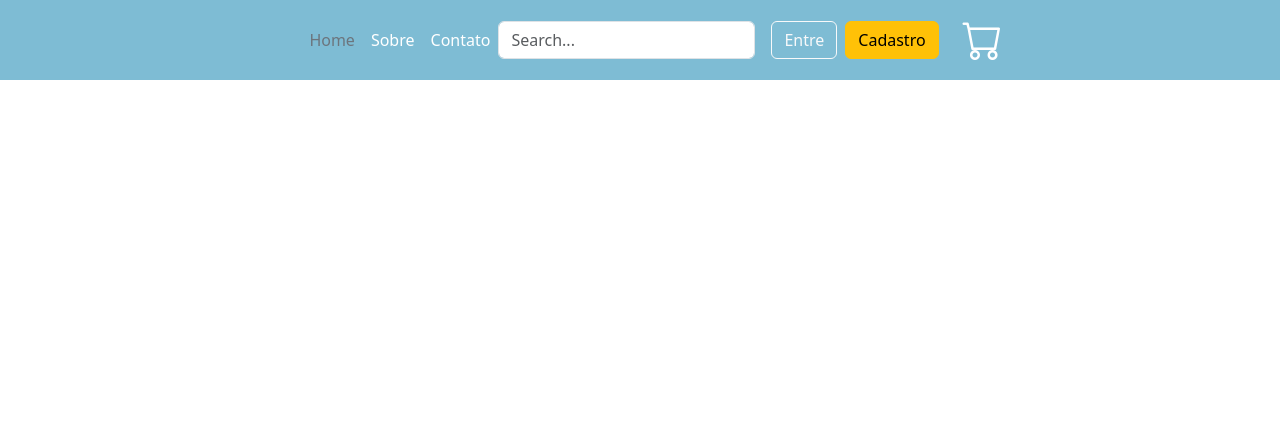
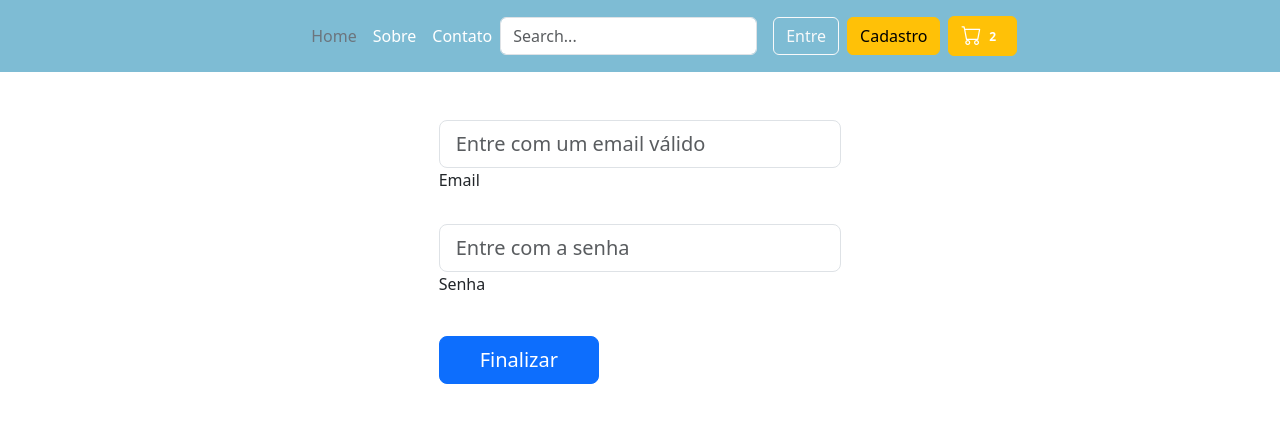
Before and after one commit to jeffersonfs/vue-store, a Vue app: page /cadastro in a window 1280 px wide. Shown: the top 422 px of the page. Built offline with nearby package versions, Linux system fonts and the light colour scheme.

Commit message:
Fixed bug - change to multiple cart

```diff
--- a/src/components/CartItem.vue
+++ b/src/components/CartItem.vue
@@ -61,6 +61,10 @@ function update(){
     store.products[props.id] = quantity.value
 }
 
+function remove(){
+   delete store.products[props.id]
+}
+
 </script>
 
 <template>
@@ -94,7 +98,7 @@ function update(){
           <h5 class="mb-0"><span class="text-muted">R$ </span> 1000,00</h5>
         </div>
         <div class="col-md-1 col-lg-1 col-xl-1 text-end">
-          <a href="#!" class="text-danger"><i class="bi bi-trash bi-lg"></i></a>
+          <button @click="remove" class="text-danger"><i class="bi bi-trash bi-lg"></i></button>
         </div>
       </div>
     </div>
--- a/src/components/Header.vue
+++ b/src/components/Header.vue
@@ -41,8 +41,11 @@ function logout(){
           <p>{{store.email}}</p>
           <button type="button" class="btn btn-warning" @click="logout()">Sair</button>
         </div>
-        <div class="md-2">
-           <i class="bi bi-cart px-4 display-6"></i>
+        <div class="px-2 md-2">
+           <router-link to="/cart" class=" btn btn-warning">
+           <i class="bi bi-cart text-white h5">
+</i><span class="badge  ">2</span>
+        </router-link>
         </div>
       </div>
 </header>
--- a/src/router/index.ts
+++ b/src/router/index.ts
@@ -5,7 +5,7 @@ import AppMain from "../views/AppMain.vue"
 import AppProduct from "../views/AppProduct.vue"
 import AppLogin from "../views/AppLogin.vue"
 import AppCart from "../views/AppCart.vue"
-// import AppCreateUser from "../views/AppCreateUser.vue"
+import AppCreateUser from "../views/AppCreateUser.vue"
 
 const routes = [
   {
@@ -29,21 +29,25 @@ const routes = [
     component: AppProduct
   },
   {
+    path: '/cart/',
+    name: 'Cart',
+    component: AppCart
+  },
+  {
     path: '/addToCart/:id',
-    name: 'Cart',
+    name: 'AddCart',
     component: AppCart
   },
   {
     path: '/login',
     name: 'Login',
     component: AppLogin
+  },
+  {
+    path: '/cadastro',
+    name: 'Cadastro',
+    component: AppCreateUser
   }
-  //{
-  //  path: '/cadastro',
-  //  name: 'Cadastro',
-  //  component: AppCreateUser
-  //}
-
 ]
 
 const base_url = import.meta.env.BASE_URL
--- a/src/views/AppCart.vue
+++ b/src/views/AppCart.vue
@@ -8,6 +8,7 @@ const store = useCartStore()
 const route = useRoute()
 const id = route.params.id
 const show = ref(false)
+console.log(route.path)
 if (route.path === "/cart"){
   show.value = true
 }
--- a/src/views/AppCreateUser.vue
+++ b/src/views/AppCreateUser.vue
@@ -1,9 +1,11 @@
 <script setup lang="ts">
 import { ref } from 'vue';
 
+import { useRoute } from 'vue-router'
 const d_email = ref();
 const d_password = ref();
 
+const route = useRoute()
 async function createUser(){
 
   try {
@@ -29,6 +31,7 @@ async function createUser(){
     });
     const result = await response.json();
     console.log("Success:", result);
+    router.push('/login')
   } catch (error) {
     console.error("Error:", error);
   }
```
